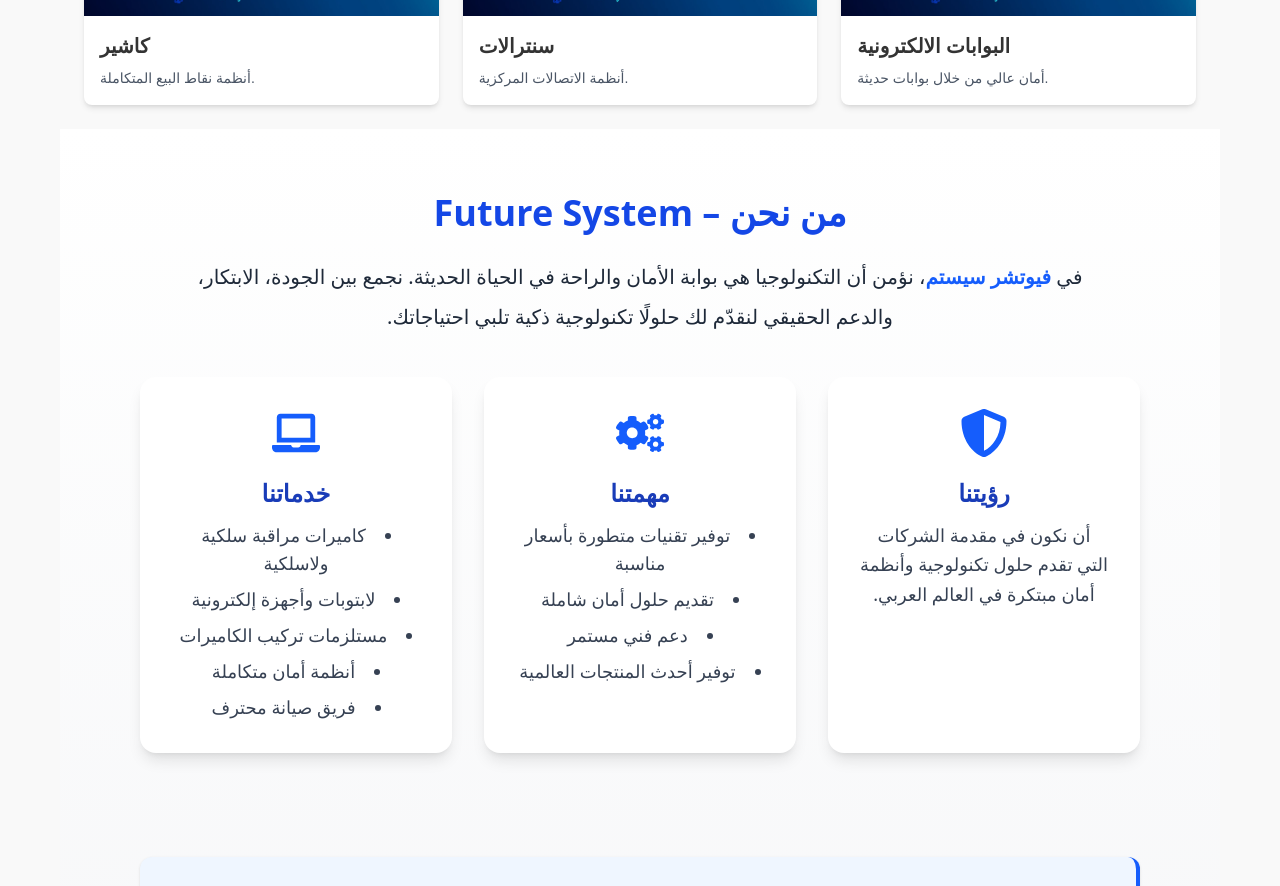
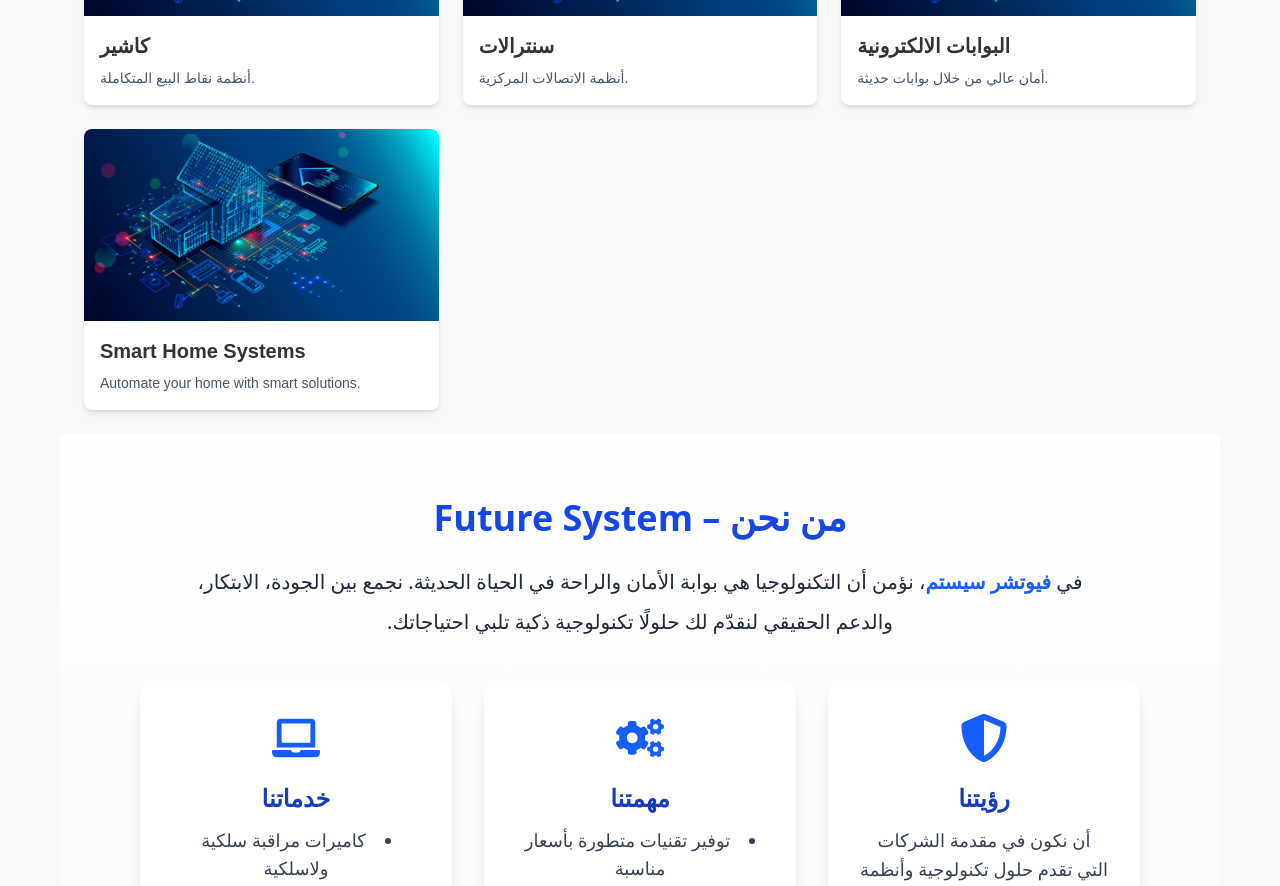
Before and after one commit to fatma-zaki/future-system, a React (Vite) app: page / in a window 1280 px wide. Shown: the part 1460-2346 px from the top of the page. Built offline with nearby package versions, Linux system fonts and the light colour scheme.

Commit message:
add smart home systems

```diff
--- a/src/components/Services.jsx
+++ b/src/components/Services.jsx
@@ -102,6 +102,9 @@ const serviceItems = [
   { category: "cashier", title: "كاشير", desc: "أنظمة نقاط البيع المتكاملة." },
   { category: "central", title: "سنترالات", desc: "أنظمة الاتصالات المركزية." },
   { category: "gates", title: "البوابات الالكترونية", desc: "أمان عالي من خلال بوابات حديثة." },
+  {
+    category: "Smart Home Systems", title: "Smart Home Systems", desc: "Automate your home with smart solutions."
+  }
 ];
 
 const Services = () => {
```
